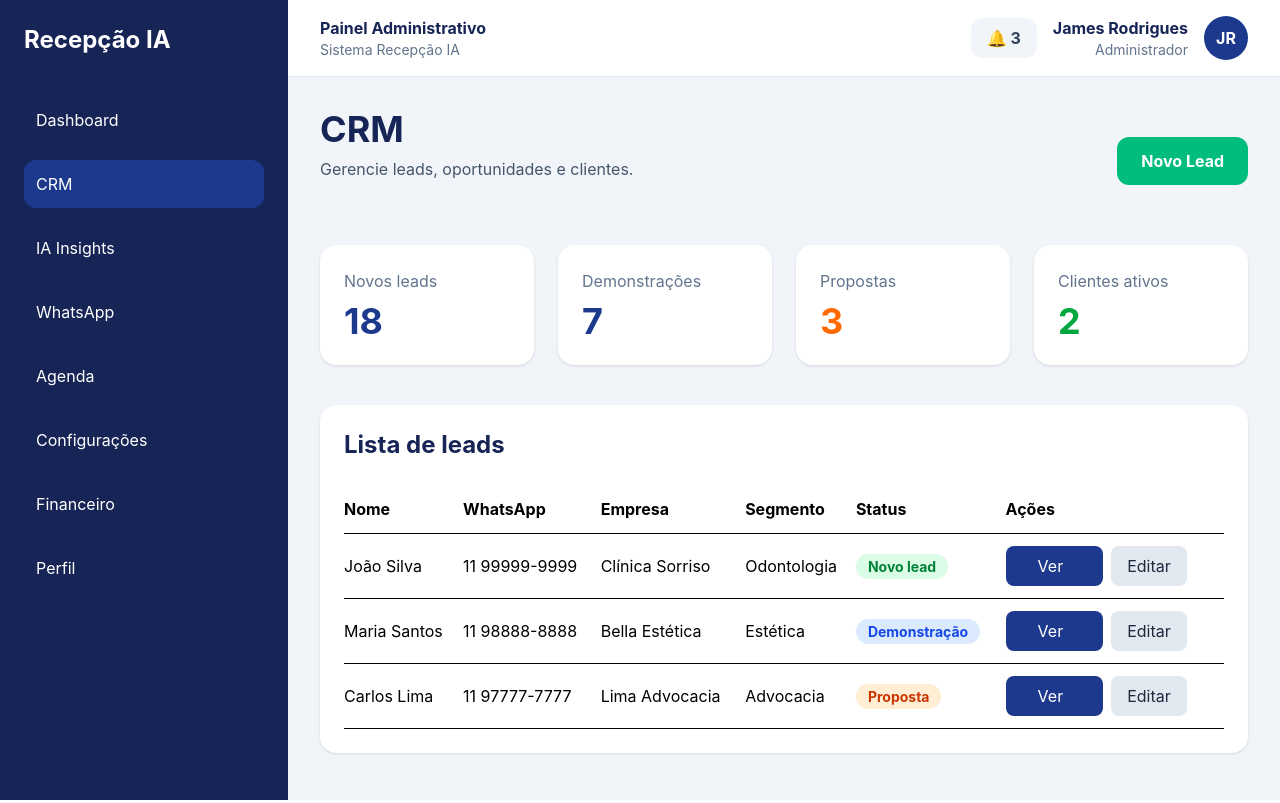
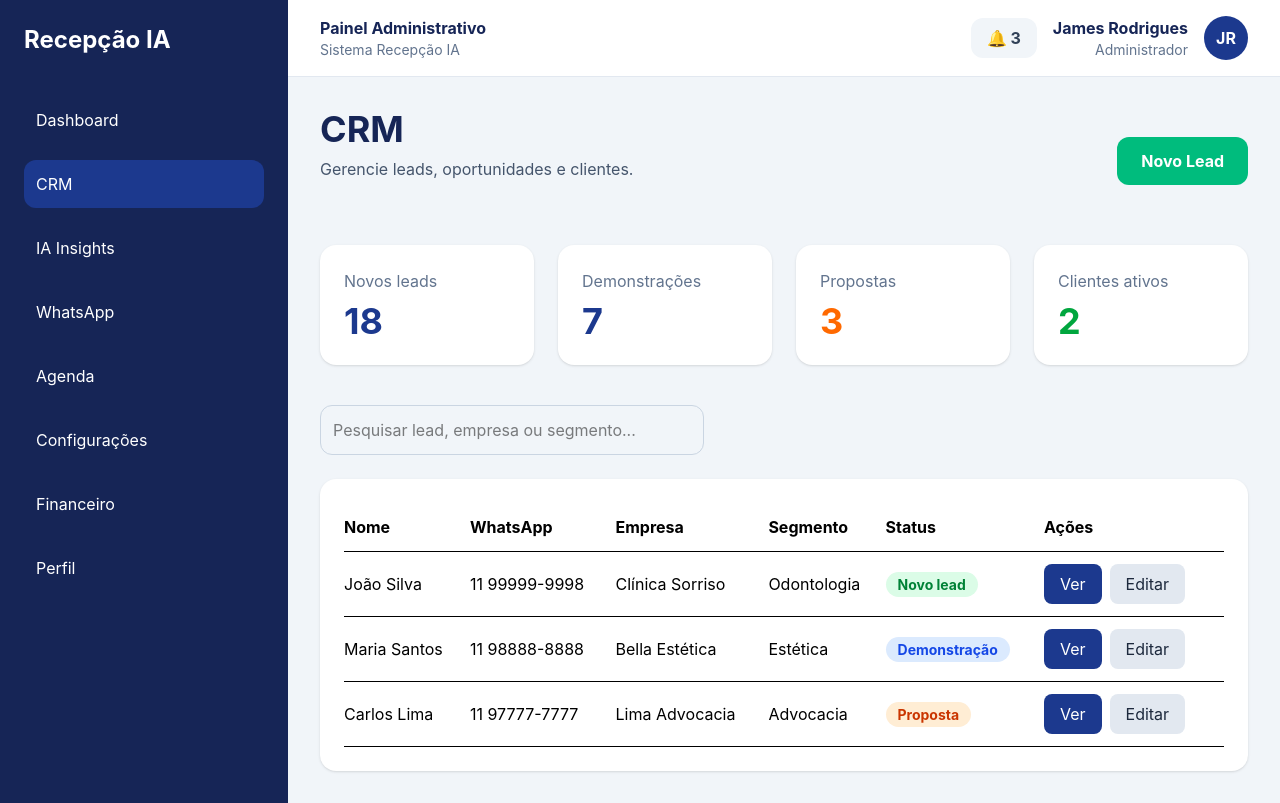
Before and after one commit to james78998/recepcao-ia, a React (Vite) app: page /#/crm in a window 1280 px wide. Built offline with nearby package versions, Linux system fonts and the light colour scheme.

Commit message:
Organizados dados mockados em pasta data

```diff
--- /dev/null
+++ b/src/components/DataTable.jsx
@@ -0,0 +1,23 @@
+function DataTable({ headers, children }) {
+  return (
+    <div className="bg-white rounded-2xl shadow p-6 overflow-x-auto">
+      <table className="w-full text-left">
+        <thead>
+          <tr className="border-b">
+            {headers.map((header, index) => (
+              <th key={index} className="py-3">
+                {header}
+              </th>
+            ))}
+          </tr>
+        </thead>
+
+        <tbody>
+          {children}
+        </tbody>
+      </table>
+    </div>
+  );
+}
+
+export default DataTable;
--- /dev/null
+++ b/src/components/Pagination.jsx
@@ -0,0 +1,43 @@
+function Pagination({
+  currentPage = 1,
+  totalPages = 5,
+  onPageChange,
+}) {
+  return (
+    <div className="flex items-center justify-center gap-2 mt-6">
+
+      <button
+        onClick={() => onPageChange(currentPage - 1)}
+        disabled={currentPage === 1}
+        className="px-4 py-2 rounded-xl bg-slate-200 disabled:opacity-50"
+      >
+        ←
+      </button>
+
+      {[...Array(totalPages)].map((_, index) => (
+        <button
+          key={index}
+          onClick={() => onPageChange(index + 1)}
+          className={`px-4 py-2 rounded-xl font-bold ${
+            currentPage === index + 1
+              ? "bg-blue-900 text-white"
+              : "bg-slate-200"
+          }`}
+        >
+          {index + 1}
+        </button>
+      ))}
+
+      <button
+        onClick={() => onPageChange(currentPage + 1)}
+        disabled={currentPage === totalPages}
+        className="px-4 py-2 rounded-xl bg-slate-200 disabled:opacity-50"
+      >
+        →
+      </button>
+
+    </div>
+  );
+}
+
+export default Pagination;
--- /dev/null
+++ b/src/components/SearchBar.jsx
@@ -0,0 +1,13 @@
+function SearchBar({ placeholder = "Pesquisar...", value, onChange }) {
+  return (
+    <input
+      type="text"
+      placeholder={placeholder}
+      value={value}
+      onChange={onChange}
+      className="w-full md:w-96 border border-slate-300 p-3 rounded-xl focus:outline-none focus:ring-2 focus:ring-blue-900"
+    />
+  );
+}
+
+export default SearchBar;
--- /dev/null
+++ b/src/data/leads.js
@@ -0,0 +1,26 @@
+export const leads = [
+  {
+    id: 1,
+    nome: "João Silva",
+    whatsapp: "11 99999-9998",
+    empresa: "Clínica Sorriso",
+    segmento: "Odontologia",
+    status: "Novo lead",
+  },
+  {
+    id: 2,
+    nome: "Maria Santos",
+    whatsapp: "11 98888-8888",
+    empresa: "Bella Estética",
+    segmento: "Estética",
+    status: "Demonstração",
+  },
+  {
+    id: 3,
+    nome: "Carlos Lima",
+    whatsapp: "11 97777-7777",
+    empresa: "Lima Advocacia",
+    segmento: "Advocacia",
+    status: "Proposta",
+  },
+];
--- a/src/pages/CRM.jsx
+++ b/src/pages/CRM.jsx
@@ -1,33 +1,31 @@
+import React, { useState } from "react";
+import { Link } from "react-router-dom";
+import Pagination from "../components/Pagination";
 import Layout from "../components/Layout";
 import PageTitle from "../components/PageTitle";
 import StatCard from "../components/StatCard";
-import { Link } from "react-router-dom";
 import Badge from "../components/Badge";
+import SearchBar from "../components/SearchBar";
+import DataTable from "../components/DataTable";
+import { leads } from "../data/leads";
 
 function CRM() {
-  const leads = [
-    {
-      nome: "João Silva",
-      whatsapp: "11 99999-9999",
-      empresa: "Clínica Sorriso",
-      segmento: "Odontologia",
-      status: "Novo lead",
-    },
-    {
-      nome: "Maria Santos",
-      whatsapp: "11 98888-8888",
-      empresa: "Bella Estética",
-      segmento: "Estética",
-      status: "Demonstração",
-    },
-    {
-      nome: "Carlos Lima",
-      whatsapp: "11 97777-7777",
-      empresa: "Lima Advocacia",
-      segmento: "Advocacia",
-      status: "Proposta",
-    },
-  ];
+  const [search, setSearch] = useState("");
+  const [currentPage, setCurrentPage] = useState(1);
+  const leadsPerPage = 5;
+
+    <Pagination
+  currentPage={currentPage}
+  totalPages={5}
+  onPageChange={setCurrentPage}
+/>
+
+  const filteredLeads = leads.filter(
+    (lead) =>
+      lead.nome.toLowerCase().includes(search.toLowerCase()) ||
+      lead.empresa.toLowerCase().includes(search.toLowerCase()) ||
+      lead.segmento.toLowerCase().includes(search.toLowerCase())
+  );
 
   return (
     <Layout active="crm">
@@ -49,26 +47,19 @@ function CRM() {
         <StatCard title="Clientes ativos" value="2" color="text-green-600" />
       </div>
 
-        <div className="bg-white rounded-2xl shadow p-6">
-          <h3 className="text-2xl font-bold text-blue-950 mb-6">
-            Lista de leads
-          </h3>
+      <div className="mb-6">
+        <SearchBar
+          placeholder="Pesquisar lead, empresa ou segmento..."
+          value={search}
+          onChange={(e) => setSearch(e.target.value)}
+        />
+      </div>
 
-          <div className="overflow-x-auto">
-            <table className="w-full text-left">
-              <thead>
-                <tr className="border-b">
-                  <th className="py-3">Nome</th>
-                  <th className="py-3">WhatsApp</th>
-                  <th className="py-3">Empresa</th>
-                  <th className="py-3">Segmento</th>
-                  <th className="py-3">Status</th>
-                  <th className="py-3">Ações</th>
-                </tr>
-              </thead>
-
-              <tbody>
-                {leads.map((lead, index) => (
+      <DataTable
+        title="Lista de leads"
+        headers={["Nome", "WhatsApp", "Empresa", "Segmento", "Status", "Ações"]}
+      >
+        {filteredLeads.map((lead, index) => (
           <tr key={index} className="border-b">
             <td className="py-3">{lead.nome}</td>
             <td className="py-3">{lead.whatsapp}</td>
@@ -90,24 +81,28 @@ function CRM() {
               </Badge>
             </td>
             <td className="py-3">
-                      <button className="bg-blue-900 text-white px-4 py-2 rounded-lg mr-2">
               <Link
                 to={`/lead/${index + 1}`}
-                          className="bg-blue-900 text-white px-4 py-2 rounded-lg mr-2"
+                className="bg-blue-900 text-white px-4 py-2 rounded-lg mr-2 inline-block"
               >
                 Ver
               </Link>
-                      </button>
+
               <button className="bg-slate-200 text-slate-800 px-4 py-2 rounded-lg">
                 Editar
               </button>
             </td>
           </tr>
         ))}
-              </tbody>
-            </table>
-          </div>
-        </div>
+
+        {filteredLeads.length === 0 && (
+          <tr>
+            <td colSpan="6" className="py-6 text-center text-slate-500">
+              Nenhum lead encontrado.
+            </td>
+          </tr>
+        )}
+      </DataTable>
     </Layout>
   );
 }
--- a/src/pages/Dashboard.jsx
+++ b/src/pages/Dashboard.jsx
@@ -1,6 +1,7 @@
 import Layout from "../components/Layout";
 import PageTitle from "../components/PageTitle";
 import StatCard from "../components/StatCard";
+import { leads } from "../data/leads";
 
 function Dashboard() {
   return (
```
Lines whose indentation alone changed are shown as unchanged.
